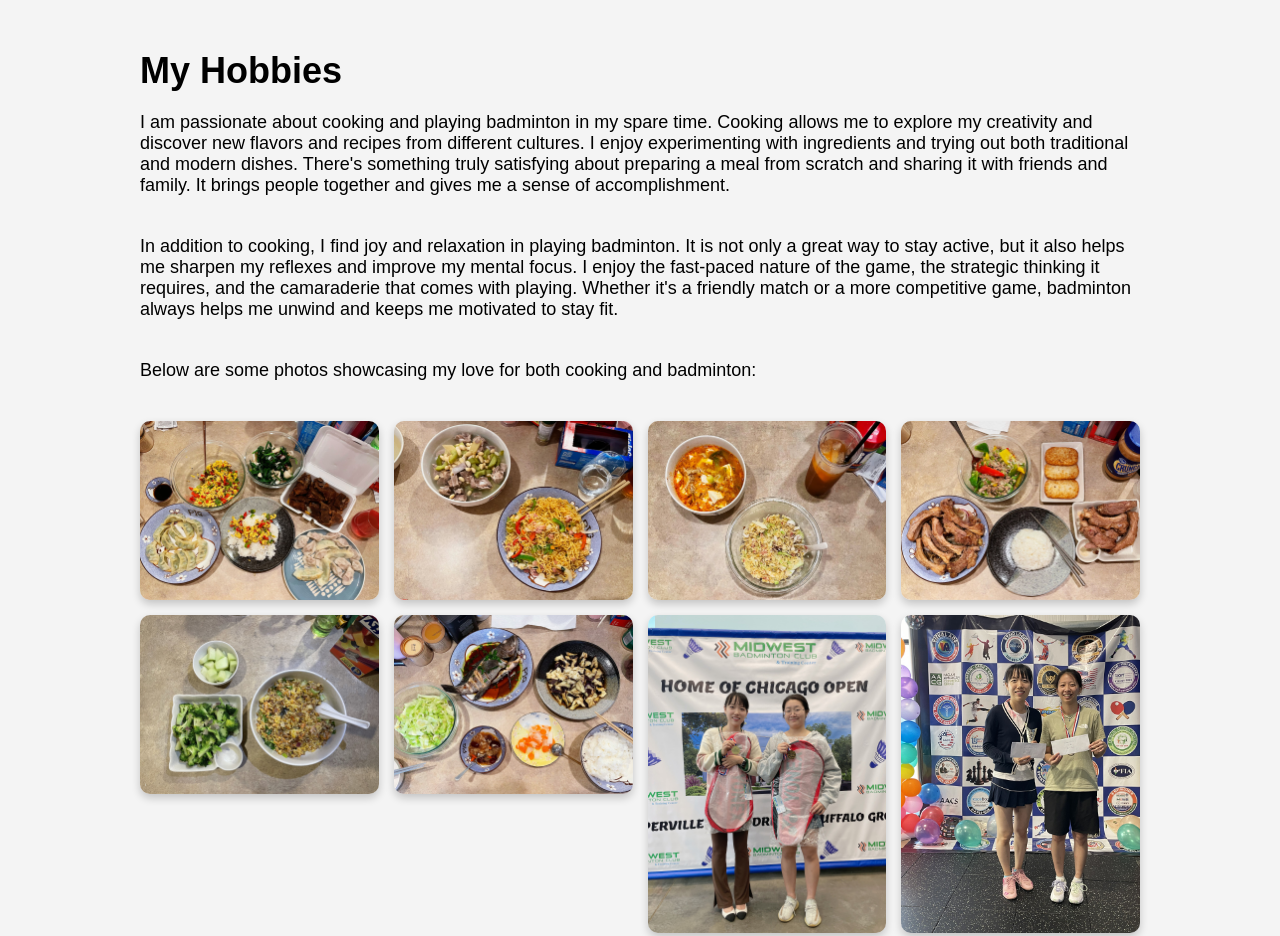
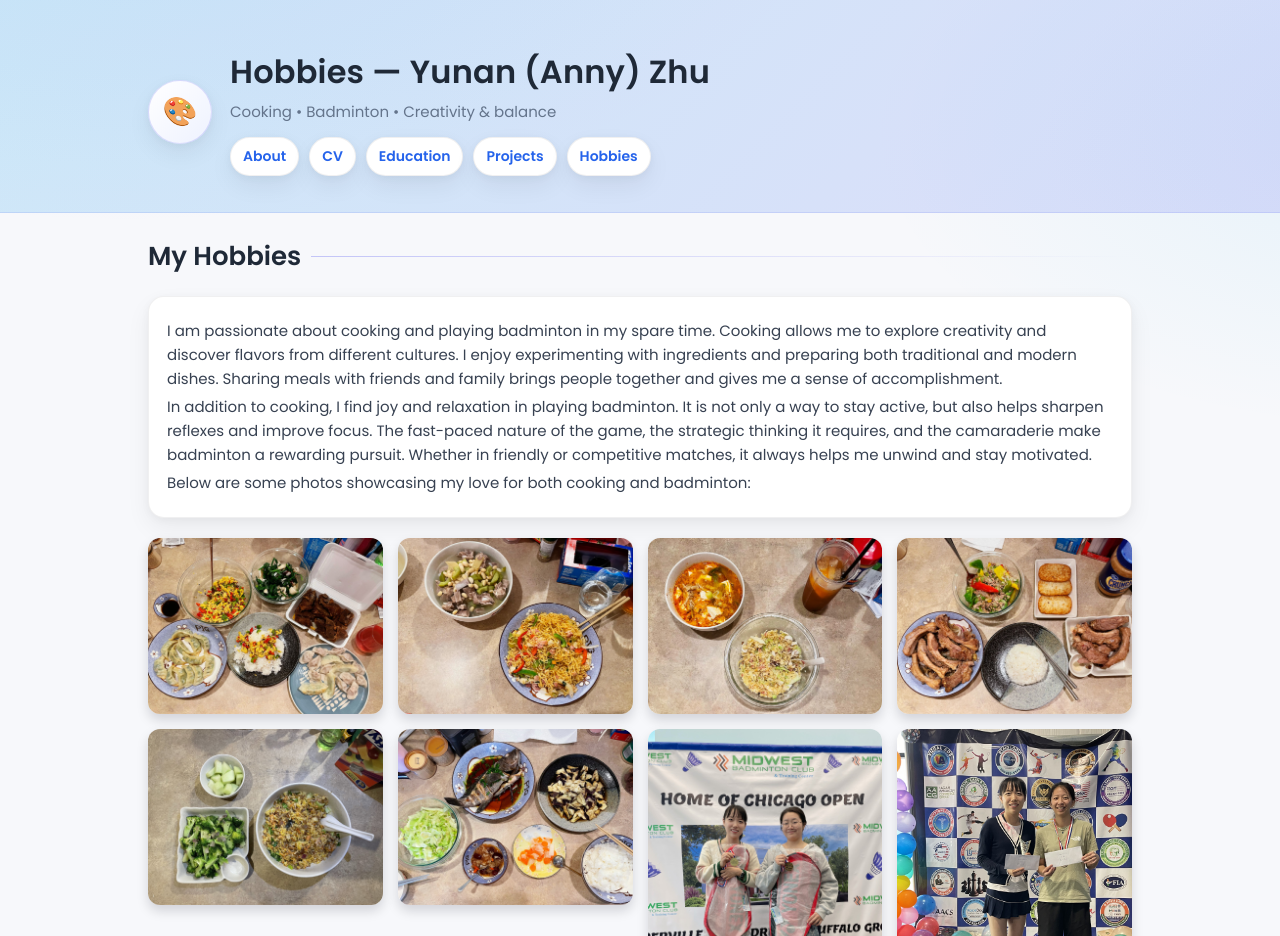
Before and after one commit to yunan1228/yunan1228.github.io, a plain HTML site: page hobby.html in a window 1280 px wide. Shown: the top 936 px of the page. Drawn offline with Linux system fonts and the light colour scheme.

Commit message:
hobby.html

```diff
--- a/hobby.html
+++ b/hobby.html
@@ -1,72 +1,153 @@
+<!doctype html>
 <html lang="en">
 <head>
-    <meta charset="UTF-8">
-    <meta name="viewport" content="width=device-width, initial-scale=1.0">
-    <title>Yunan (Anny) Zhu - Hobbies</title>
+  <meta charset="UTF-8" />
+  <meta name="viewport" content="width=device-width, initial-scale=1" />
+  <title>Yunan (Anny) Zhu — Hobbies</title>
+  <link href="https://fonts.googleapis.com/css2?family=Poppins:wght@400;600&display=swap" rel="stylesheet">
   <style>
-        body {
-            font-family: Arial, sans-serif;
-            margin: 0;
-            padding: 0;
-            background-color: #f4f4f4;
+    :root{
+      --bg:#f7f8fb;
+      --card:#ffffff;
+      --ink:#1f2937;
+      --muted:#64748b;
+      --link:#2563eb;
+      --link-hover:#1e40af;
+      --accent:#0ea5e9;
+      --accent-2:#6366f1;
+      --ring:rgba(99,102,241,.25);
+      --shadow: 0 10px 25px rgba(2,6,23,.06), 0 2px 8px rgba(2,6,23,.04);
+      --radius:16px;
     }
-        .container {
-            max-width: 1000px;
-            margin: 50px auto;
-            padding: 0 20px;
+    *{box-sizing:border-box}
+    body{
+      font-family:'Poppins', sans-serif;
+      margin:0; padding:0; color:var(--ink);
+      background:
+        radial-gradient(1200px 600px at 10% -10%, rgba(99,102,241,.08), transparent 60%),
+        radial-gradient(900px 500px at 110% 10%, rgba(14,165,233,.08), transparent 60%),
+        var(--bg);
     }
-        h1 {
-            font-size: 36px;
-            margin-bottom: 20px;
-            text-align: left;
+
+    /* Header */
+    .hero{
+      background: linear-gradient(135deg, rgba(14,165,233,.18), rgba(99,102,241,.18));
+      border-bottom:1px solid rgba(99,102,241,.15);
     }
-        p {
-            font-size: 18px;
-            margin-bottom: 40px;
-            text-align: left;
+    .hero-inner{
+      max-width:1024px; margin:0 auto; padding:48px 20px 36px;
+      display:flex; align-items:center; gap:18px;
     }
-        .gallery {
-            display: grid;
-            grid-template-columns: repeat(auto-fill, minmax(200px, 1fr));
-            gap: 15px;
-            margin-bottom: 50px;
+    .avatar{
+      width:64px; height:64px; border-radius:50%;
+      background: linear-gradient(135deg, #fff, #eef2ff);
+      border:1px solid rgba(99,102,241,.2);
+      box-shadow: var(--shadow);
+      display:grid; place-items:center; font-size:28px;
     }
-        .gallery img {
-            width: 100%;
-            height: auto;
-            border-radius: 10px;
-            box-shadow: 0 4px 8px rgba(0, 0, 0, 0.2);
+    .hero h1{ margin:0; font-size:clamp(26px,3vw,32px); letter-spacing:.2px; }
+    .hero p{ margin:.25rem 0 0; color:var(--muted); font-size:15px; }
+
+    /* Nav */
+    .nav{ display:flex; flex-wrap:wrap; gap:10px; margin-top:14px; }
+    .nav a{
+      text-decoration:none; color:var(--link); font-weight:600; font-size:14px;
+      background:#fff; border:1px solid rgba(2,6,23,.06);
+      padding:8px 12px; border-radius:999px; box-shadow:var(--shadow);
+      transition: transform .15s ease, box-shadow .2s ease, color .15s ease, border-color .15s ease;
     }
-        .nav {
-            text-align: center;
-            margin-top: 30px;
+    .nav a:hover{
+      transform: translateY(-1px);
+      box-shadow: 0 12px 28px rgba(2,6,23,.08), 0 3px 10px rgba(2,6,23,.06);
+      color:var(--link-hover);
+      border-color: rgba(99,102,241,.25);
     }
-        .nav a {
-            margin: 0 10px;
-            text-decoration: none;
-            color: blue;
-            font-size: 18px;
+
+    /* Container */
+    .container{ max-width:1024px; margin:24px auto 64px; padding:0 20px; }
+
+    .section-title{ display:flex; align-items:center; gap:10px; margin:24px 0 20px; }
+    .section-title h2{ margin:0; font-size:clamp(22px,2.6vw,26px); }
+    .section-title .rule{ flex:1; height:1px; background: linear-gradient(90deg, rgba(99,102,241,.35), transparent); }
+
+    /* Cards */
+    .card{
+      background:var(--card);
+      border:1px solid rgba(2,6,23,.06);
+      border-radius:var(--radius);
+      padding:18px; box-shadow:var(--shadow);
+      margin-bottom:20px;
+      transition: transform .18s ease, box-shadow .2s ease, border-color .2s ease;
     }
+    .card:hover{
+      transform: translateY(-2px);
+      box-shadow: 0 16px 36px rgba(2,6,23,.10), 0 6px 18px rgba(2,6,23,.06);
+      border-color: rgba(99,102,241,.22);
+    }
+    .card p{ margin:.25rem 0; color:#374151; font-size:15px; line-height:1.6; }
+
+    /* Gallery */
+    .gallery{
+      display:grid;
+      grid-template-columns: repeat(auto-fill,minmax(200px,1fr));
+      gap:15px; margin-top:20px;
+    }
+    .gallery img{
+      width:100%; height:auto; border-radius:12px;
+      box-shadow:0 6px 12px rgba(2,6,23,.15);
+      transition: transform .2s ease, box-shadow .2s ease;
+    }
+    .gallery img:hover{
+      transform:scale(1.03);
+      box-shadow:0 12px 22px rgba(2,6,23,.20);
+    }
+    footer{height:24px;}
   </style>
 </head>
 <body>
-    <div class="container">
-        <h1>My Hobbies</h1>
-        <p>I am passionate about cooking and playing badminton in my spare time. Cooking allows me to explore my creativity and discover new flavors and recipes from different cultures. I enjoy experimenting with ingredients and trying out both traditional and modern dishes. There's something truly satisfying about preparing a meal from scratch and sharing it with friends and family. It brings people together and gives me a sense of accomplishment.</p>
-        <p>In addition to cooking, I find joy and relaxation in playing badminton. It is not only a great way to stay active, but it also helps me sharpen my reflexes and improve my mental focus. I enjoy the fast-paced nature of the game, the strategic thinking it requires, and the camaraderie that comes with playing. Whether it's a friendly match or a more competitive game, badminton always helps me unwind and keeps me motivated to stay fit.</p>
+  <!-- Header -->
+  <header class="hero">
+    <div class="hero-inner">
+      <div class="avatar" aria-hidden="true">🎨</div>
+      <div>
+        <h1>Hobbies — Yunan (Anny) Zhu</h1>
+        <p>Cooking • Badminton • Creativity & balance</p>
+        <nav class="nav">
+          <a href="index.html">About</a>
+          <a href="Yunan_Zhu_CV.pdf" target="_blank">CV</a>
+          <a href="education.html">Education</a>
+          <a href="project.html">Projects</a>
+          <a href="hobby.html" aria-current="page">Hobbies</a>
+        </nav>
+      </div>
+    </div>
+  </header>
+
+  <!-- Content -->
+  <main class="container">
+    <div class="section-title">
+      <h2>My Hobbies</h2>
+      <div class="rule"></div>
+    </div>
+
+    <article class="card">
+      <p>
+        I am passionate about cooking and playing badminton in my spare time. Cooking allows me to explore creativity and discover flavors from different cultures. I enjoy experimenting with ingredients and preparing both traditional and modern dishes. Sharing meals with friends and family brings people together and gives me a sense of accomplishment.
+      </p>
+      <p>
+        In addition to cooking, I find joy and relaxation in playing badminton. It is not only a way to stay active, but also helps sharpen reflexes and improve focus. The fast-paced nature of the game, the strategic thinking it requires, and the camaraderie make badminton a rewarding pursuit. Whether in friendly or competitive matches, it always helps me unwind and stay motivated.
+      </p>
       <p>Below are some photos showcasing my love for both cooking and badminton:</p>
+    </article>
 
-        <!-- Gallery of Hobbies -->
+    <!-- Gallery -->
     <div class="gallery">
-            <!-- Cooking Pictures -->
       <img src="c1.jpg" alt="Cooking Image 1">
       <img src="c2.jpg" alt="Cooking Image 2">
       <img src="c3.jpg" alt="Cooking Image 3">
       <img src="c4.jpg" alt="Cooking Image 4">
       <img src="c5.jpg" alt="Cooking Image 5">
       <img src="c6.jpg" alt="Cooking Image 6">
-
-            <!-- Badminton Pictures -->
       <img src="b1.jpg" alt="Badminton Image 1">
       <img src="b2.jpg" alt="Badminton Image 2">
       <img src="b3.jpg" alt="Badminton Image 3">
@@ -74,15 +155,8 @@
       <img src="b5.jpg" alt="Badminton Image 5">
       <img src="b6.jpg" alt="Badminton Image 6">
     </div>
+  </main>
 
-        <!-- Navigation Links -->
-        <div class="nav">
-            <a href="index.html">About Me</a>
-            <a href="Yunan_Zhu_CV.pdf" target="_blank">CV</a> <!-- Link to your CV -->
-            <a href="education.html">Education</a>
-            <a href="project.html">Projects</a>
-            <a href="hobby.html">Hobbies</a>
-        </div>
-    </div>
+  <footer></footer>
 </body>
 </html>
```
Lines whose indentation alone changed are shown as unchanged.
